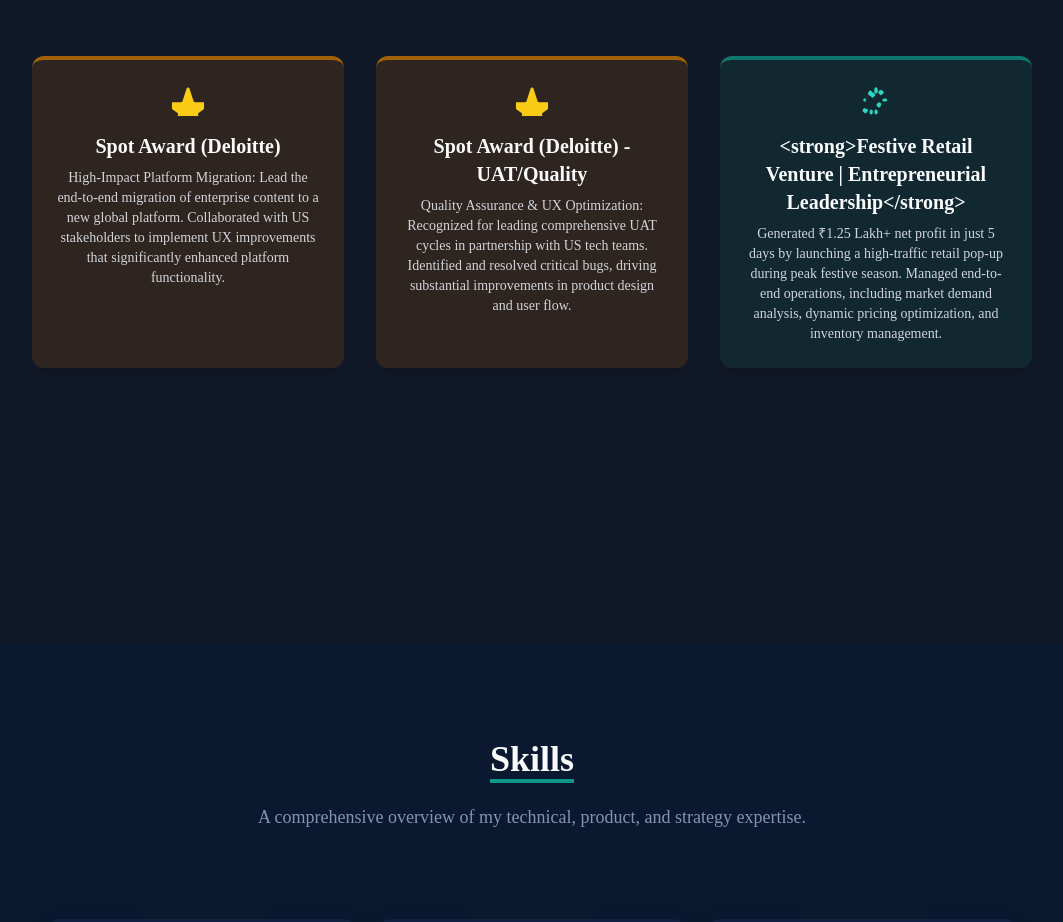
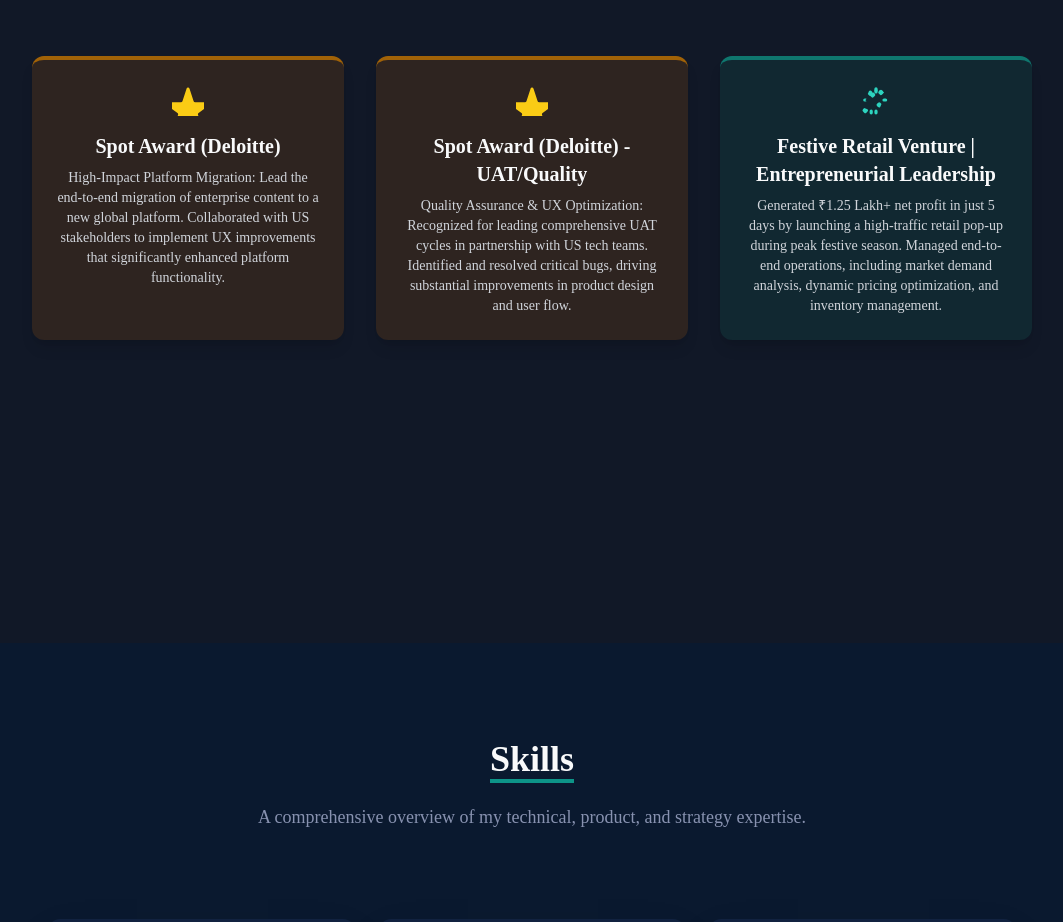
Before and after one commit to ManishSuyal/PortfolioManz, a React (Create React App) app: page / in a window 1280 px wide. Shown: the part 2785-3707 px from the top of the page, without its empty margins (108-1171 px from the left). Built offline with nearby package versions, Linux system fonts and the light colour scheme.

Commit message:
updates jan26

```diff
--- a/src/components/Achievements.jsx
+++ b/src/components/Achievements.jsx
@@ -38,7 +38,7 @@
             color: 'bg-yellow-900/30 border-yellow-700',
         },
         {
-            title: '<strong>Festive Retail Venture | Entrepreneurial Leadership</strong>',
+            title: 'Festive Retail Venture | Entrepreneurial Leadership',
             description: 'Generated ₹1.25 Lakh+ net profit in just 5 days by launching a high-traffic retail pop-up during peak festive season. Managed end-to-end operations, including market demand analysis, dynamic pricing optimization, and inventory management.',
             icon: <LightBulbIcon className="w-8 h-8 text-teal-400" />,
             color: 'bg-teal-900/30 border-teal-700',
```
